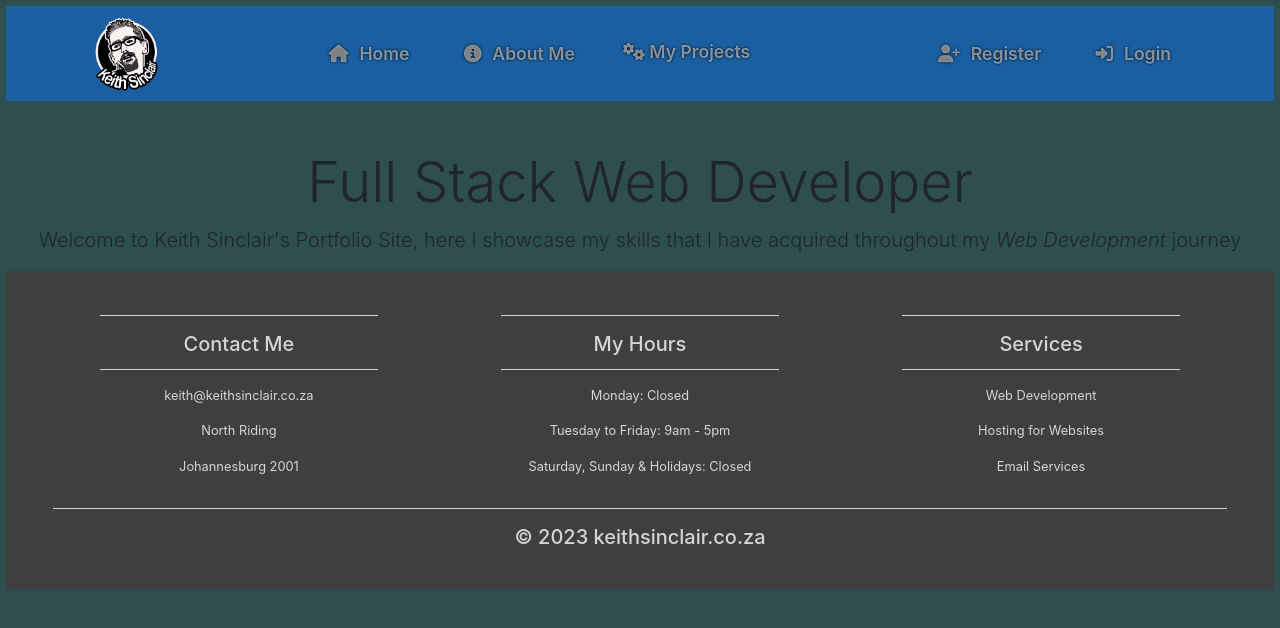
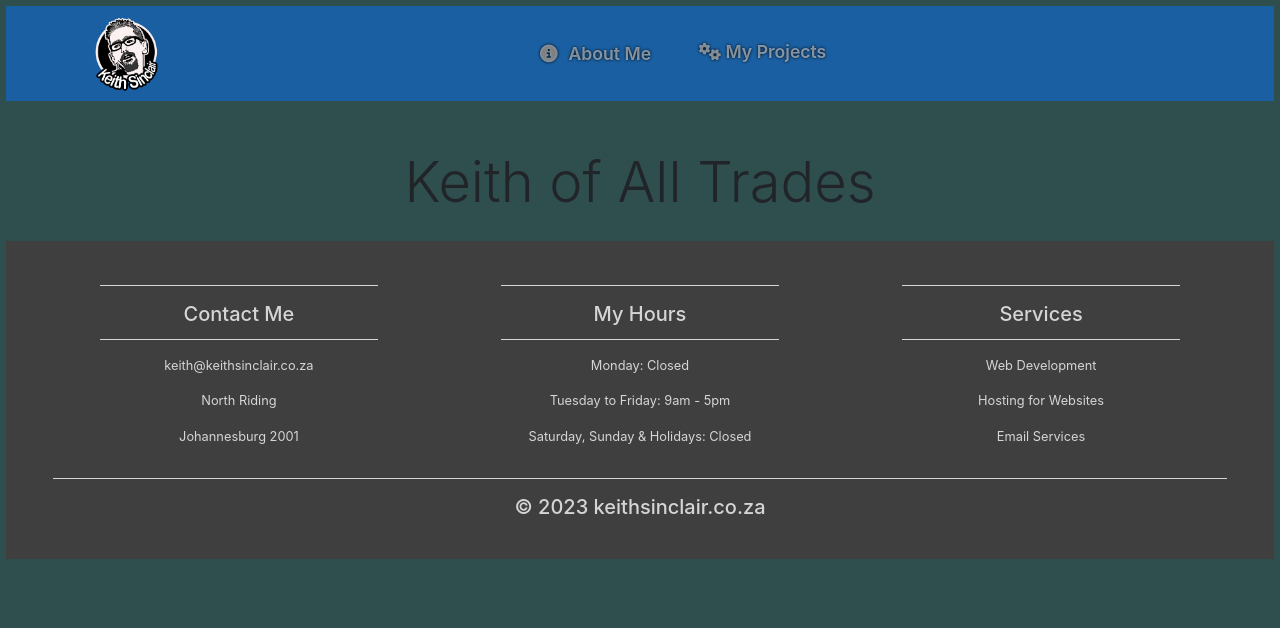
Before and after one commit to KeithRSinclair/keithofalltrades, a plain HTML site: page index.html in a window 1280 px wide. Drawn offline with nearby package versions, Linux system fonts and the light colour scheme.

Commit message:
quick change

```diff
--- a/index.html
+++ b/index.html
@@ -33,27 +33,13 @@
         <div class="collapse navbar-collapse bgnavbar" id="navbarResponsive">
           <ul class="navbar-nav mx-auto">
             <li class="nav-item">
-              <a href="/" class="nav-link"> <i class="fa fa-home" aria-hidden="true"></i>&nbsp;Home</a>
-            </li>
-            <li class="nav-item">
               <a href="/" class="nav-link"><i class="fa fa-info-circle" aria-hidden="true"></i>&nbsp;About Me</a>
             </li>
             <li class="nav-item">
               <a href="/" class="nav-link"><i class="fa fa-cogs" aria-hidden="true"></i>&nbsp;My Projects</a>
             </li>
           </ul>
-          <ul class="navbar-nav">
-            <li class="nav-item">
-              <a href="/" class="nav-link"
-                ><i class="fa fa-user-plus"></i>&nbsp;Register</a
-              >
-            </li>
-            <li class="nav-item ">
-              <a href="/" class="nav-link"
-                ><i class="fa fa-sign-in" aria-hidden="true"></i>&nbsp;Login </i>
-              </a>
-            </li>
-          </ul>
+
         </div>
       </div>
     </nav>
@@ -64,14 +50,12 @@
     <div class="container-fluid padding mt-5">
       <div class="row welcome text-center">
         <div class="col-12">
-          <h1 class="display-4">Full Stack Web Developer</h1>
+          <h1 class="display-4">Keith of All Trades</h1>
         </div>
         <hr />
         <div class="col-12">
           <p class="lead">
-            Welcome to Keith Sinclair's Portfolio Site, here I showcase my
-            skills that I have acquired throughout my
-            <i>Web Development</i> journey
+
           </p>
         </div>
       </div>
```
